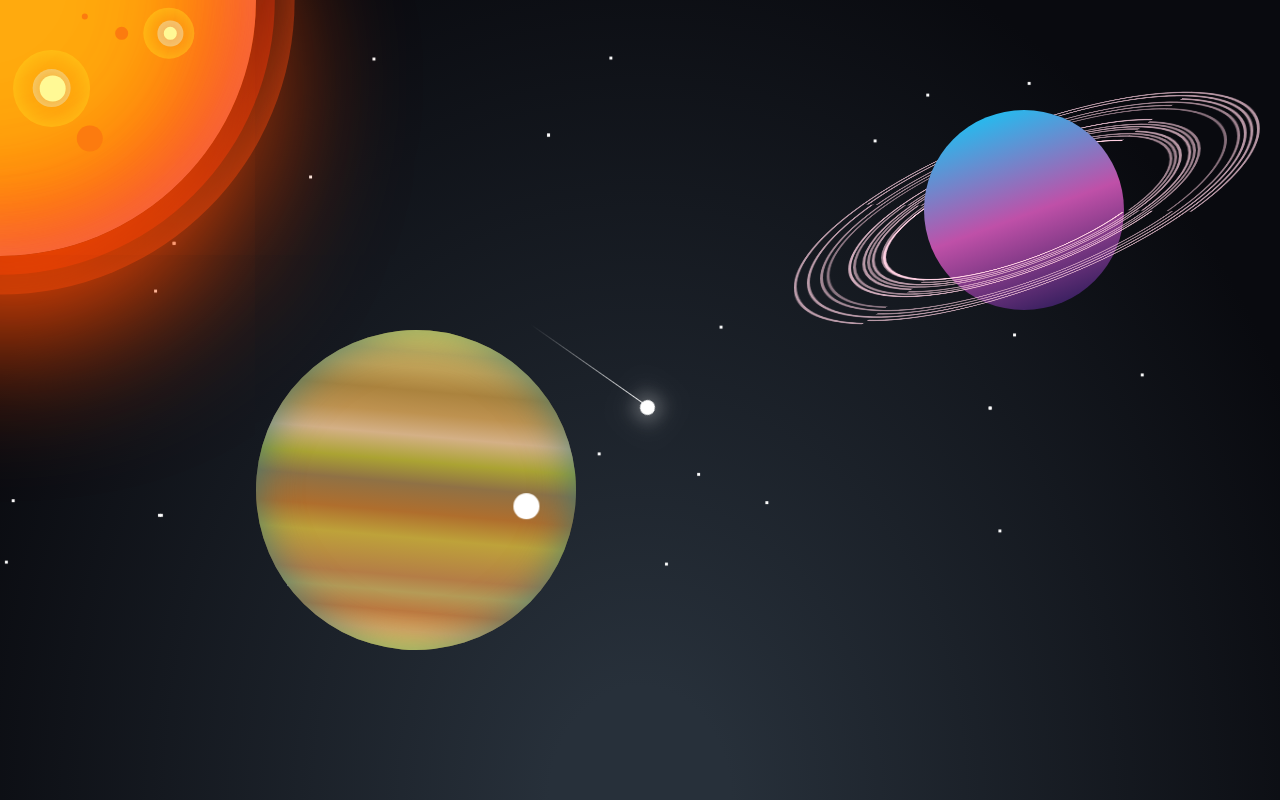
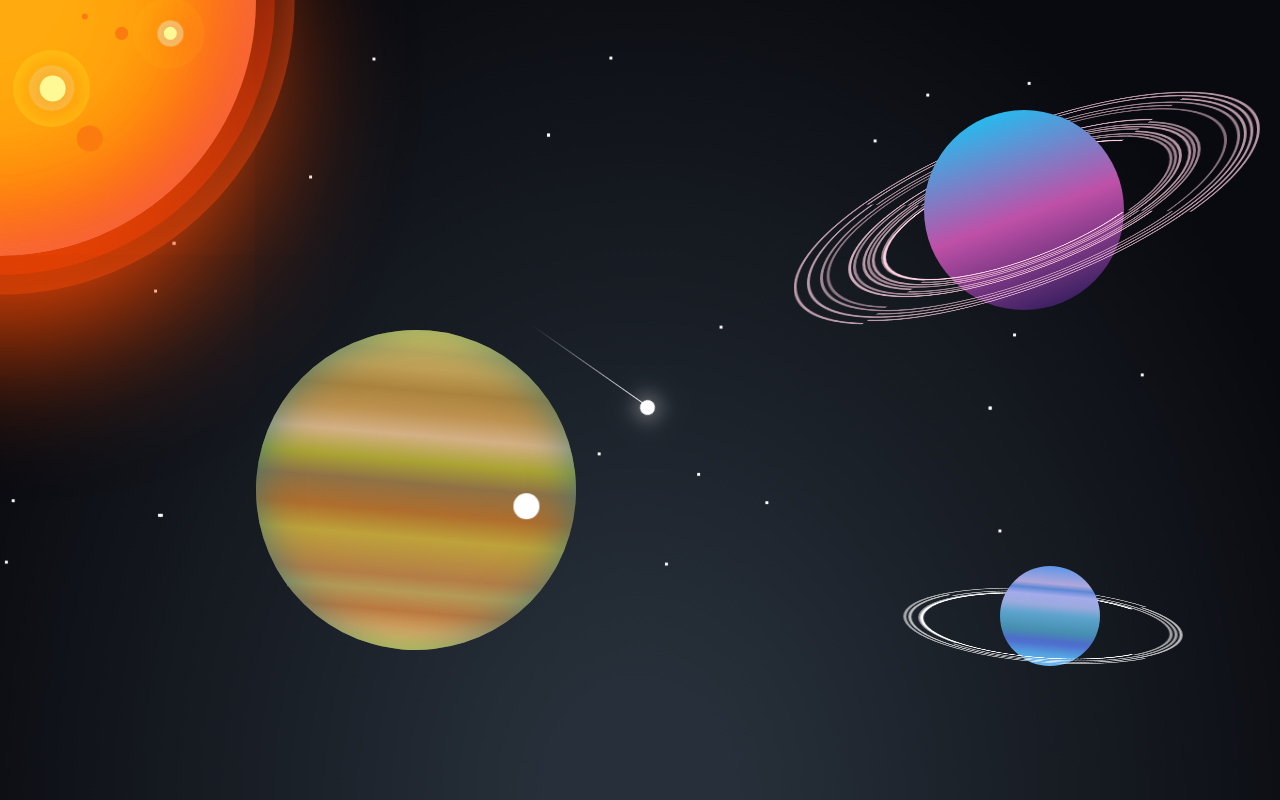
Before and after one commit to josueveliz-assure/css-art-universe, a plain HTML site: page index.html in a window 1280 px wide. Drawn offline with Linux system fonts and the light colour scheme.

Commit message:
add change animations when keep active(press) a planet

```diff
--- a/index.html
+++ b/index.html
@@ -57,5 +57,14 @@
         <div class="asteroid-6"></div>
         <div class="asteroid-7"></div>
     </div>
+    <div class="uranus">
+        <div class="uranus__atmosphere"></div>
+        <div class="uranus__ring">
+            <div class="uranus__ring-1"></div>
+            <div class="uranus__ring-2"></div>
+            <div class="uranus__ring-3"></div>
+            <div class="uranus__ring-4"></div>
+        </div>
+    </div>
 </body>
 </html>
--- a/style.css
+++ b/style.css
@@ -496,3 +496,192 @@ div {
 body:has(.asteroid:active) > .asteroids {
     display: block;
 }
+
+.uranus {
+    position: fixed;
+    width: 30%;
+    height: 27%;
+    top: 67%;
+    left: 67%;
+    border-radius: 0%;
+    transform-style: preserve-3d;
+}
+
+.uranus__atmosphere {
+    position: absolute;
+    top: 30px;
+    left: 50%;
+    transform: translate(-50%, 0%);
+    height: 100px;
+    width: 100px;
+    border-radius: 50%;
+    background: rgb(74,145,235);
+    background: linear-gradient(185deg, rgba(74,145,235,1) 0%, rgba(176,167,219,1) 20%, rgba(93,135,213,1) 25%, rgba(164,171,235,1) 31%, rgba(154,170,221,1) 40%, rgba(93,163,205,1) 49%, rgba(70,143,176,1) 64%, rgba(77,110,200,1) 73%, rgba(79,112,208,1) 76%, rgba(83,164,224,1) 86%, rgba(119,189,249,1) 100%);
+}
+
+.uranus > div, .uranus__ring > div {
+    border-radius: 50%;
+}
+
+.uranus__ring {
+    top: -35px;
+    left: -10px;
+    right: 0px;
+    margin: auto;
+    width: 250px;
+    height: 250px;
+    border: 3px solid #fff;
+    border-right: 3px solid transparent;
+    animation: rotateUranusRing 5s linear infinite;
+}
+
+.uranus__ring-1 {
+    border: 3px solid #fff;
+    border-top: 3px solid transparent;
+    opacity: 0.6;
+    left: -5px;
+    top: -5px;
+    width: 255px;
+    height: 255px;
+}
+
+.uranus__ring-2 {
+    border: 3px solid #fff;
+    border-left: 3px solid transparent;
+    opacity: 0.6;
+    left: -10px;
+    top: -10px;
+    width: 265px;
+    height: 265px;
+}
+
+.uranus__ring-3 {
+    border: 3px solid #fff;
+    border-bottom: 3px solid transparent;
+    opacity: 0.7;
+    left: -15px;
+    top: -15px;
+    width: 275px;
+    height: 275px;
+}
+
+.uranus__ring-4 {
+    border: 3px solid #fff;
+    border-right: 3px solid transparent;
+    opacity: 0.6;
+    left: -20px;
+    top: -20px;
+    width: 285px;
+    height: 285px;
+}
+
+@keyframes rotateUranusRing {
+    0% {
+        transform: rotateX(-105deg) rotateY(-4deg) rotateZ(0deg);
+    }
+    100% {
+        transform: rotateX(-105deg) rotateY(-4deg) rotateZ(360deg);
+    }
+}
+
+body:has(.saturn__atmosphere:active) > .saturn > .saturn__ring {
+    animation: rotateRing 1s linear infinite;
+}
+
+body:has(.uranus__atmosphere:active) > .uranus > .uranus__ring {
+    animation: rotateUranusRing 1s linear infinite;
+}
+
+body:has(.jupiter__atmosphere:active) > .jupiter > .jupiter__moon {
+    transform: scale(2);
+    top: 37%;
+    left: 10%;
+    animation: axisScale 25s infinite ease-in-out;
+}
+
+@keyframes axisScale {
+    49% {
+        z-index: 1;
+    }
+    50% {
+        transform: translate(1650%, 200%) scale(2);
+        z-index: -1;
+    }
+    99% {
+        z-index: -1;
+    }
+    100% {
+        transform: translate(9%, 0%) scale(2);
+        z-index: 1;
+    }
+}
+
+.sun__flare-1--layer-1 {
+    animation: flare-1 5s linear infinite;
+}
+
+.sun__flare-1--layer-2 {
+    animation: flare-2 5s linear infinite;
+    animation-delay: 4s;
+}
+
+.sun__flare-2--layer-1 {
+    animation: flare-3 5s linear infinite;
+    animation-delay: 2s;
+}
+
+.sun__flare-2--layer-2 {
+    animation: flare-4 5s linear infinite;
+}
+
+@keyframes flare-1 {
+    0% {
+        transform: translate(17%, 65%) scale(1);
+    }
+    50% {
+        transform: translate(17%, 65%) scale(1.5);
+        opacity: 0;
+    }
+    100% {
+        transform: translate(17%, 65%) scale(1);
+    }
+}
+
+@keyframes flare-2 {
+    0% {
+        transform: translate(85%, 180%) scale(1);
+    }
+    50% {
+        transform: translate(85%, 180%) scale(1.5);
+        opacity: 0;
+    }
+    100% {
+        transform: translate(85%, 180%) scale(1);
+    }
+}
+
+@keyframes flare-3 {
+    0% {
+        transform: translate(280%, 15%) scale(1);
+    }
+    50% {
+        transform: translate(280%, 15%) scale(1.5);
+        opacity: 0;
+    }
+    100% {
+        transform: translate(280%, 15%) scale(1);
+    }
+}
+
+@keyframes flare-4 {
+    0% {
+        transform: translate(615%, 80%) scale(1);
+    }
+    50% {
+        transform: translate(615%, 80%) scale(1.5);
+        opacity: 0;
+    }
+    100% {
+        transform: translate(615%, 80%) scale(1);
+    }
+}
```
